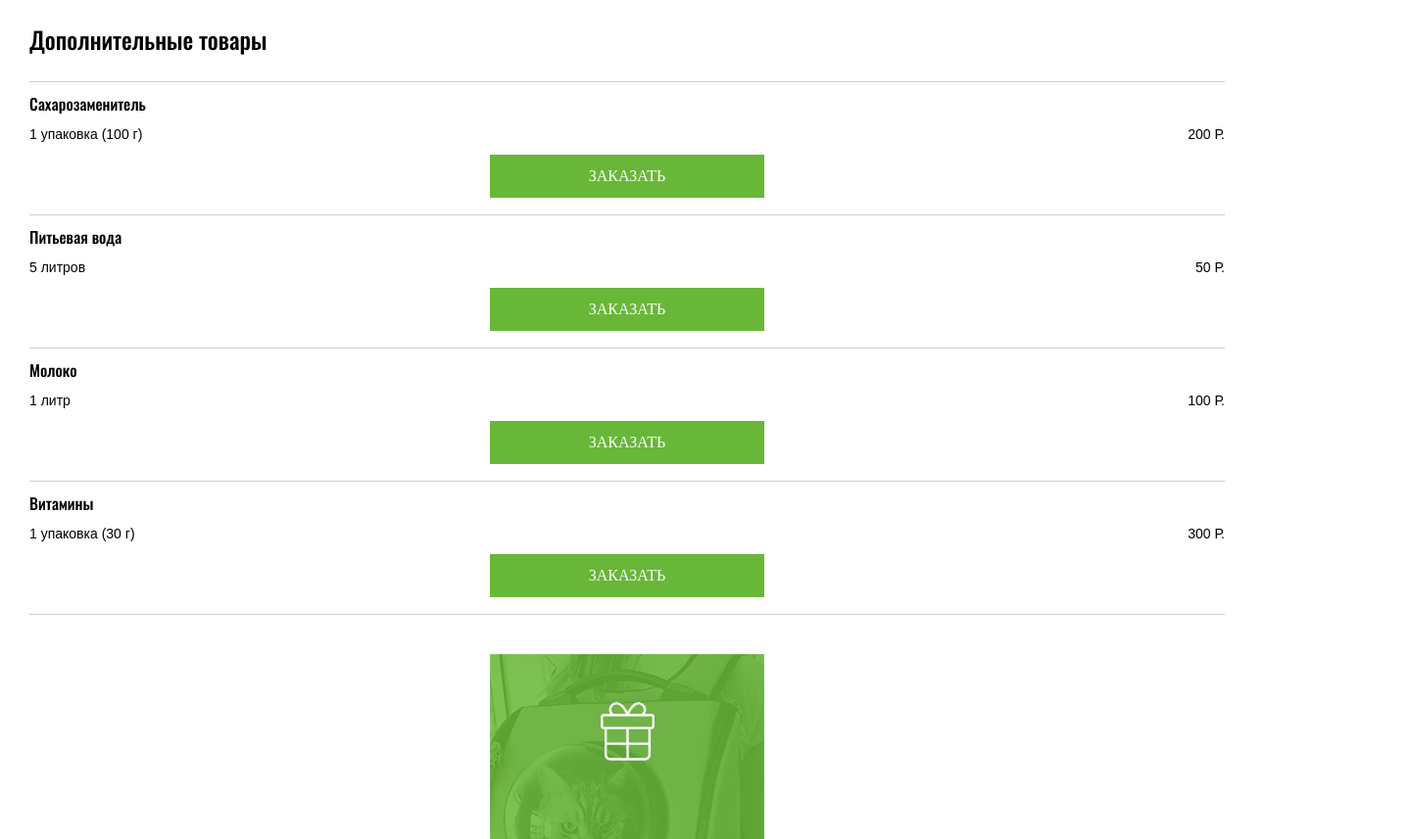
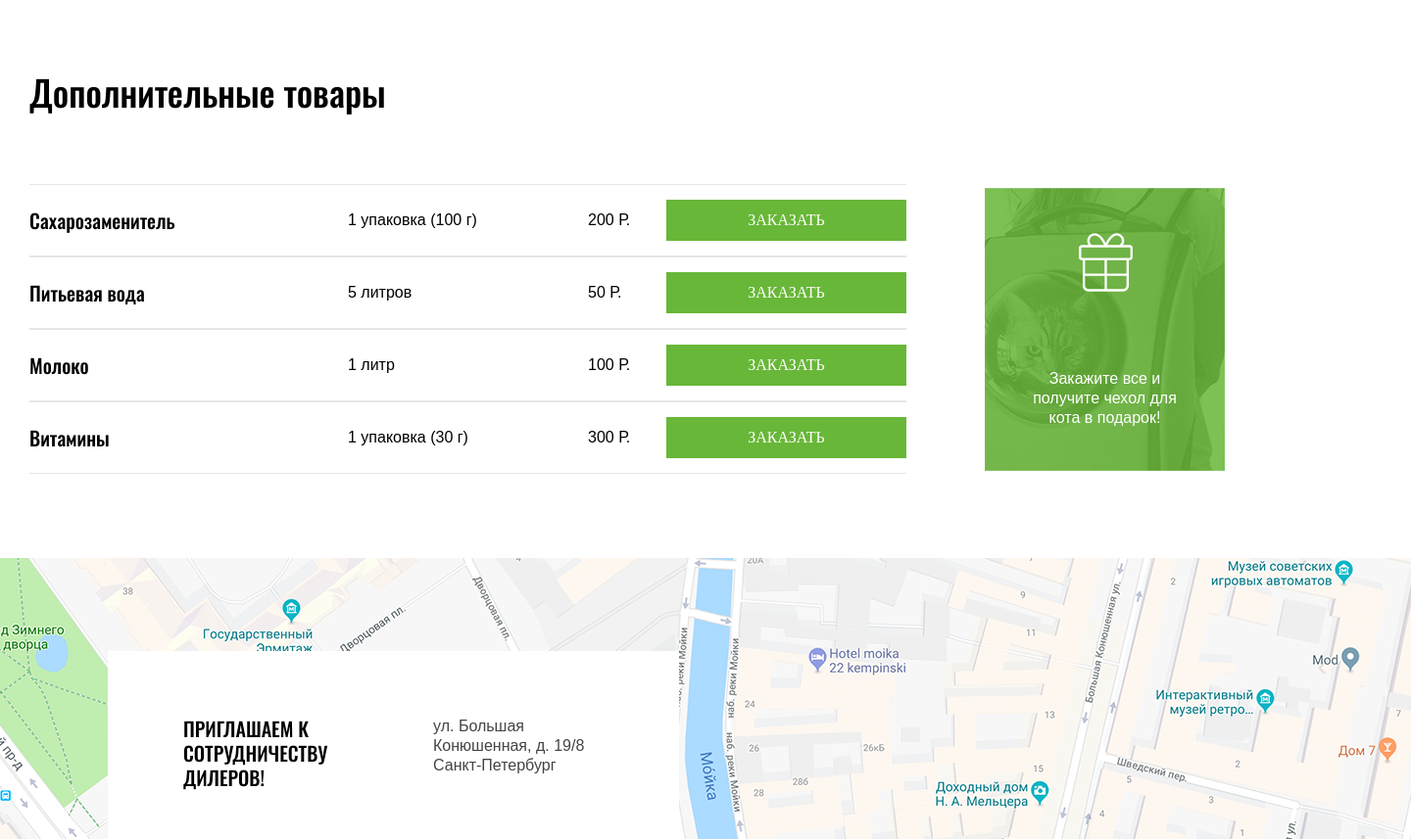
Before and after one commit to AndreyKovalenok/cat-energy, a website: page source/catalog.html in a window 1280 px wide. Shown: the part 1943-2800 px from the top of the page at 98% size, 1440 px wide, since content can reach past the window. Drawn offline with nearby package versions, Linux system fonts and the light colour scheme; files that its build step writes are made by us from their sources; files whose address does not match are found by name.

Commit message:
Доделал catalog.html

```diff
--- a/source/catalog.html
+++ b/source/catalog.html
@@ -51,7 +51,9 @@
 
     <main class="catalog-main">
 
+      <div class="wrap">
         <h1 class="catalog-main__heading">Каталог продукции</h1>
+      </div>
 
       <section class="products">
         <div class="wrap">
@@ -313,6 +315,7 @@
     </main>
 
     <footer class="page-footer">
+      <div class="page-footer__top-wrap">
         <div class="page-footer__top page-footer__top--index">
           <p class="page-footer__invite">приглашаем к сотрудничеству дилеров!</p>
           <p class="page-footer__address">ул. Большая Конюшенная, д. 19/8 Санкт-Петербург</p>
@@ -321,6 +324,7 @@
         <img class="page-footer__map page-footer__map--mobile" src="img/bg-map-mobile@1x.png" alt="Карта города с нашим адресом: ул. Большая Конюшенная, д. 19/8 Санкт-Петербург" width="320" height="400">
         <img class="page-footer__map page-footer__map--tablet" src="img/bg-map-tablet@1x.png" alt="Карта города с нашим адресом: ул. Большая Конюшенная, д. 19/8 Санкт-Петербург" width="767" height="400">
         <img class="page-footer__map page-footer__map--desktop" src="img/bg-map-desktop@1x.png" alt="Карта города с нашим адресом: ул. Большая Конюшенная, д. 19/8 Санкт-Петербург" width="1440" height="400">
+      </div>
 
       <div class="wrap">
         <div class="page-footer__bottom">
--- a/source/sass/blocks/additional.scss
+++ b/source/sass/blocks/additional.scss
@@ -1,19 +1,11 @@
-.additional {
-  padding-top: 31px;
-  padding-bottom: 35px;
-}
-
 .additional__heading {
   @include font-oswald;
-  @include font(24, 24, normal);
 
   position: relative;
 
-  border-bottom: 1px solid #cdcdcd;
-
   width: 100%;
   margin: 0;
-  padding-bottom: 31px;
+
 
   // &::after {
   //   content: "";
@@ -36,66 +28,257 @@
 
   margin: 0;
   padding: 0;
-  margin-bottom: 39px;
-}
-
-.additional__item {
-  border-bottom: 1px solid #cdcdcd;
-
-  padding-top: 14px;
-  padding-bottom: 17px;
 }
 
 .additional__item-heading {
   @include font-oswald;
-  @include font(16, 16, normal);
 
   margin: 0;
   padding: 0;
-  margin-bottom: 16px;
 }
 
 .additional__info {
   display: flex;
   justify-content: space-between;
-  margin-bottom: 14px;
 }
 
 .additional__count,
 .additional__price {
-  @include font(14, 14, normal);
   font-family: "Arial", sans-serif;
-}
-
-.additional__btn {
-  padding: 13px 0;
 }
 
 .addition__action {
   @include font(16, 20, normal);
   font-family: "Arial", sans-serif;
   color: #ffffff;
-  text-align: center;
 
   position: relative;
 
-  background: url("../img/gift-photo-mobile@1x.jpg") no-repeat center center;
-
-  width: 280px;
   margin: 0 auto;
-  padding: 188px 62px 42px;
 }
 
 .addition__action-svg {
   position: absolute;
-  left: 50%;
-  top: 50px;
 
   width: 55px;
   height: 60px;
-  margin-left: -27px;
 }
 
 .addition__action-svg path {
   fill: #ffffff;
 }
+
+@media (max-width: 767px) {
+  .additional {
+    padding-top: 31px;
+    padding-bottom: 35px;
+  }
+
+  .additional__heading {
+    @include font(24, 24, normal);
+
+    border-bottom: 1px solid #cdcdcd;
+
+    padding-bottom: 31px;
+  }
+
+  .additional__list {
+    margin-bottom: 39px;
+  }
+
+  .additional__item  {
+    border-bottom: 1px solid #cdcdcd;
+
+    padding-top: 14px;
+    padding-bottom: 17px;
+  }
+
+  .additional__item-heading  {
+    @include font(16, 16, normal);
+
+    margin-bottom: 16px;
+  }
+
+  .additional__info {
+    margin-bottom: 14px;
+  }
+
+  .additional__count,
+  .additional__price {
+    @include font(14, 14, normal);
+  }
+
+  .additional__btn {
+    padding: 13px 0;
+  }
+
+  .addition__action  {
+    background: url("../img/gift-photo-mobile@1x.jpg") no-repeat center center;
+    text-align: center;
+
+    width: 280px;
+    padding: 188px 62px 42px;
+  }
+
+  .addition__action-svg {
+    left: 50%;
+    top: 50px;
+
+    margin-left: -27px;
+  }
+}
+
+@media (min-width: 768px) and (max-width: 1219px) {
+  .additional {
+    padding-top: 71px;
+  }
+
+  .additional__heading {
+    margin-bottom: 80px;
+  }
+
+  .additional__item {
+    border: 1px solid #e6e6e6;
+
+    justify-content: space-between;
+    flex-wrap: wrap;
+
+    width: 708px;
+    padding: 27px 36px;
+    margin: 0 auto;
+  }
+
+  .additional__info {
+    flex-grow: 1;
+  }
+
+  .additional__btn {
+    width: 100%;
+    margin-top: 26px;
+    padding: 15px 0 11px;
+  }
+
+  .additional__list {
+    margin-bottom: 69px;
+  }
+
+  .addition__action  {
+    background: url("../img/gift-photo-tablet@1x.jpg") no-repeat center center;
+
+    width: 708px;
+    padding: 75px 140px 70px 423px;
+  }
+
+  .addition__action-svg {
+    left: 90px;
+    top: 50%;
+
+    margin-top: -30px;
+  }
+}
+
+@media (min-width: 768px) {
+  .additional__heading {
+    @include font(36, 36, normal);
+  }
+
+  .additional__item {
+    display: flex;
+  }
+
+  .additional__item-heading {
+    @include font(20, 20, normal);
+
+    width: 325px;
+  }
+
+  .additional__count,
+  .additional__price {
+    @include font(16, 20, normal);
+    text-align: right;
+
+    display: block;
+  }
+
+  .additional__count {
+    width: 100%;
+  }
+
+  .additional__price {
+    width: 95px;
+  }
+
+  .additional__btn {
+    @include font(16, 20, normal);
+  }
+}
+
+@media (min-width: 1220px) {
+  .additional {
+    padding-top: 79px;
+    padding-bottom: 86px;
+  }
+
+  .additional .wrap {
+    display: flex;
+    flex-wrap: wrap;
+  }
+
+  .additional__heading {
+    margin-bottom: 76px;
+  }
+
+  .additional__list {
+    width: 895px;
+    margin-right: 80px;
+  }
+
+  .additional__item {
+    justify-content: space-between;
+    align-items: center;
+
+    border-top: 1px solid #e6e6e6;
+    border-bottom: 1px solid #e6e6e6;
+
+    padding: 15px 0;
+  }
+
+  .additional__heading {
+    flex-grow: 1;
+  }
+
+  .additional__count {
+    width: 245px;
+  }
+
+  .additional__price {
+    width: 80px;
+  }
+
+  .additional__count,
+  .additional__price {
+    text-align: left;
+  }
+
+  .additional__btn {
+    width: 245px;
+    margin: 0;
+    padding: 11px 0;
+  }
+
+  .addition__action {
+    background: url("../img/gift-photo-desktop@1x.jpg") no-repeat center center;
+    text-align: center;
+
+    width: 245px;
+    padding: 189px 43px 44px;
+    margin: 0;
+  }
+
+  .addition__action-svg {
+    left: 50%;
+    top: 50px;
+
+    margin-left: -27px;
+  }
+}
```
Also changed, not shown: source/form.html (+2 -0 lines). Lines whose indentation alone changed are shown as unchanged.
